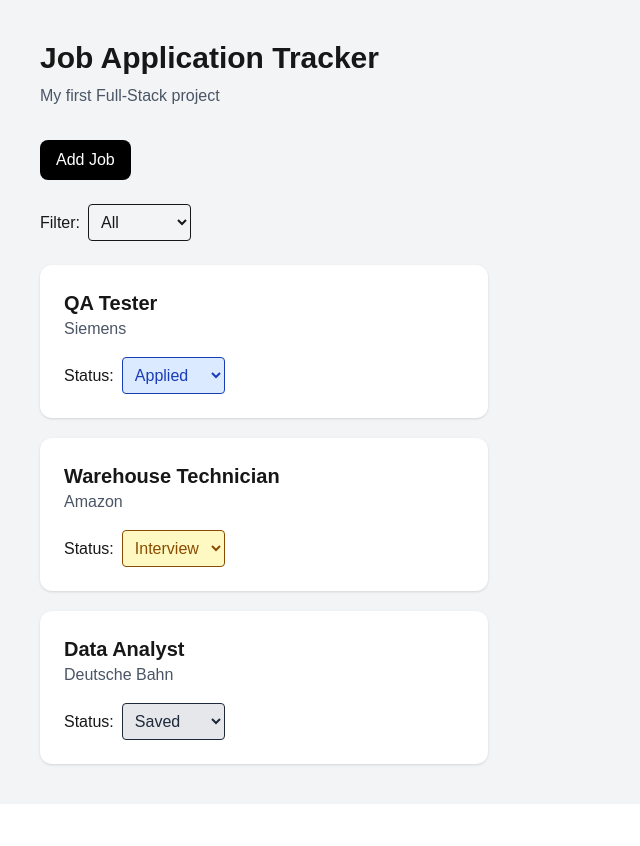
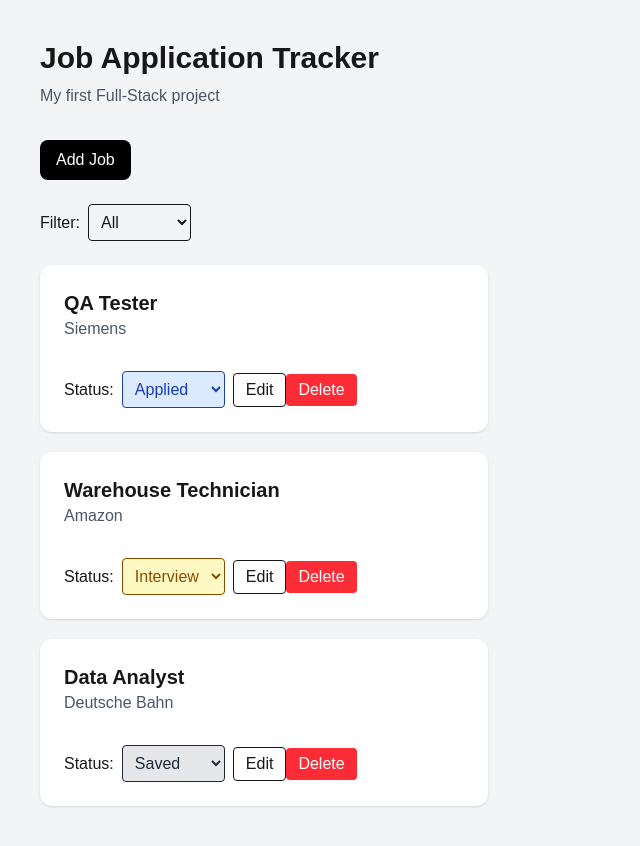
Before and after one commit to olena-tyshchenko/job-tracker, a Next.js app: page / in a window 1280 px wide. Shown: the whole page, without its empty margins (0-640 px from the left). Before the commit the page ends 804 px from the top, so only its background shows below. Built offline with nearby package versions, Linux system fonts and the light colour scheme.

Commit message:
Add edit delete and local storage

```diff
--- a/app/JobCard.tsx
+++ b/app/JobCard.tsx
@@ -12,14 +12,17 @@ type JobCardProps = {
   company: string;
   status: string;
   onStatusChange: (id: number, newStatus: string) => void;
+  onDelete: (id: number) => void;
+  onEdit: (id: number, position: string, company: string) => void;
 };
-
 export default function JobCard({
   id,
   position,
   company,
   status,
   onStatusChange,
+  onDelete,
+  onEdit,
 }: JobCardProps) {
   return (
     <div className="max-w-md rounded-xl bg-white p-6 shadow">
@@ -43,6 +46,18 @@ export default function JobCard({
           <option value="Offer">Offer</option>
           <option value="Rejected">Rejected</option>
         </select>
+        <button
+          onClick={() => onEdit(id, position, company)}
+          className="ml-2 mt-4 rounded border px-3 py-1"
+        >
+          Edit
+        </button>
+        <button
+          onClick={() => onDelete(id)}
+          className="mt-4 rounded bg-red-500 px-3 py-1 text-white hover:bg-red-600"
+        >
+          Delete
+        </button>
       </div>
     </div>
   );
--- a/app/page.tsx
+++ b/app/page.tsx
@@ -1,6 +1,6 @@
 "use client";
 
-import { useState } from "react";
+import { useEffect, useState } from "react";
 import JobCard from "./JobCard";
 
 const initialJobs = [
@@ -31,6 +31,23 @@ export default function Home() {
   const [company, setCompany] = useState("");
   const [jobs, setJobs] = useState(initialJobs);
   const [filter, setFilter] = useState("All");
+  const [isLoaded, setIsLoaded] = useState(false);
+
+  useEffect(() => {
+    const savedJobs = localStorage.getItem("jobs");
+
+    if (savedJobs) {
+      setJobs(JSON.parse(savedJobs));
+    }
+
+    setIsLoaded(true);
+  }, []);
+
+  useEffect(() => {
+    if (isLoaded) {
+      localStorage.setItem("jobs", JSON.stringify(jobs));
+    }
+  }, [jobs, isLoaded]);
 
   function addJob() {
     if (!position || !company) {
@@ -60,6 +77,36 @@ export default function Home() {
   const filteredJobs =
     filter === "All" ? jobs : jobs.filter((job) => job.status === filter);
 
+  function deleteJob(id: number) {
+    const confirmed = window.confirm(
+      "Are you sure you want to delete this job?",
+    );
+
+    if (!confirmed) {
+      return;
+    }
+
+    setJobs(jobs.filter((job) => job.id !== id));
+  }
+  function editJob(
+    id: number,
+    currentPosition: string,
+    currentCompany: string,
+  ) {
+    const newPosition = window.prompt("Edit position:", currentPosition);
+    if (newPosition === null) return;
+
+    const newCompany = window.prompt("Edit company:", currentCompany);
+    if (newCompany === null) return;
+
+    setJobs(
+      jobs.map((job) =>
+        job.id === id
+          ? { ...job, position: newPosition, company: newCompany }
+          : job,
+      ),
+    );
+  }
   return (
     <main className="min-h-screen bg-gray-100 p-10">
       <h1 className="mb-2 text-3xl font-bold">Job Application Tracker</h1>
@@ -141,6 +188,8 @@ export default function Home() {
             company={job.company}
             status={job.status}
             onStatusChange={changeStatus}
+            onDelete={deleteJob}
+            onEdit={editJob}
           />
         ))}
       </div>
```
